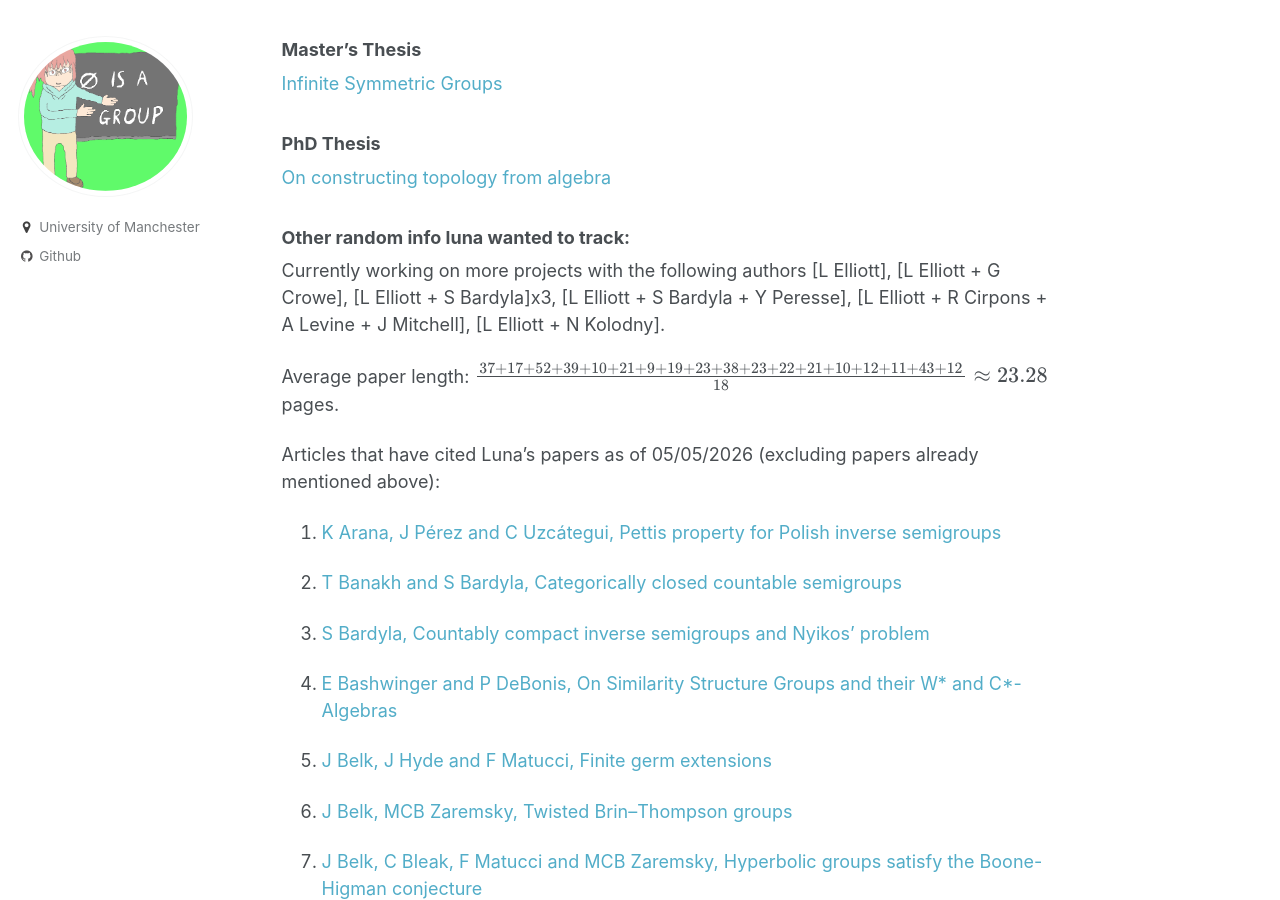
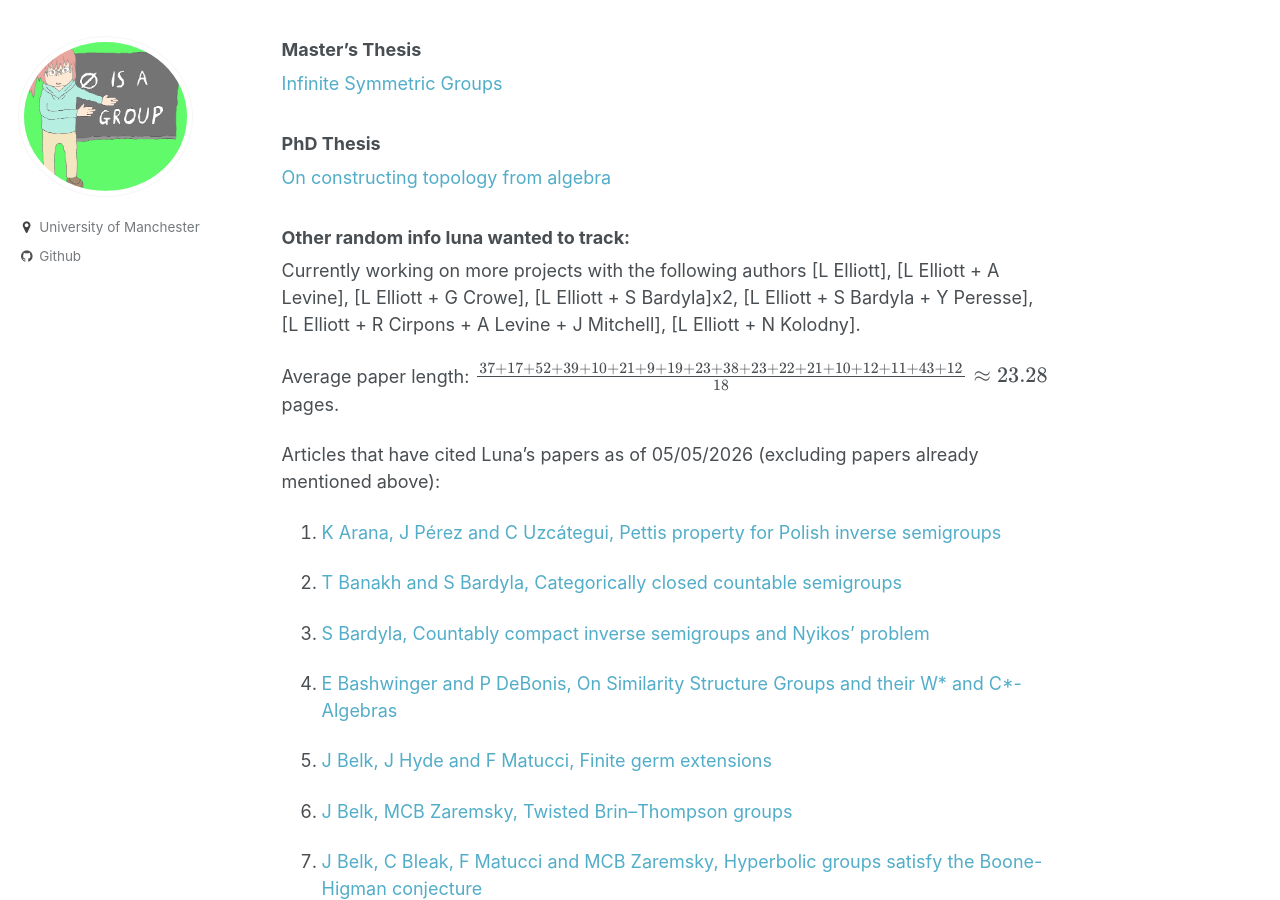
Before and after one commit to le27/L-Elliott, a Jekyll site: the page built from _pages/papers.md, in a window 1280 px wide and 900 px high, scrolled down 1764 px. Built offline with Jekyll 4.4.1, drawn with Linux system fonts in a browser that asks for light colours; formulas are drawn with MathJax 3.

Commit message:
Update authors list and average paper length

```diff
--- a/_pages/papers.md
+++ b/_pages/papers.md
@@ -62,7 +62,7 @@ Last updated 20/05/2026
 
 
 ### Other random info luna wanted to track:
-Currently working on more projects with the following authors [L Elliott], [L Elliott + G Crowe], [L Elliott + S Bardyla]x3, [L Elliott + S Bardyla + Y Peresse], [L Elliott + R Cirpons + A Levine + J Mitchell], [L Elliott + N Kolodny].
+Currently working on more projects with the following authors [L Elliott], [L Elliott + A Levine], [L Elliott + G Crowe], [L Elliott + S Bardyla]x2, [L Elliott + S Bardyla + Y Peresse], [L Elliott + R Cirpons + A Levine + J Mitchell], [L Elliott + N Kolodny].
 
 Average paper length: $$\frac{37+17+52+39+10+21+9+19+23+38+23+22+21+10+12+11+43+12}{18} \approx 23.28$$ pages.
 
```
